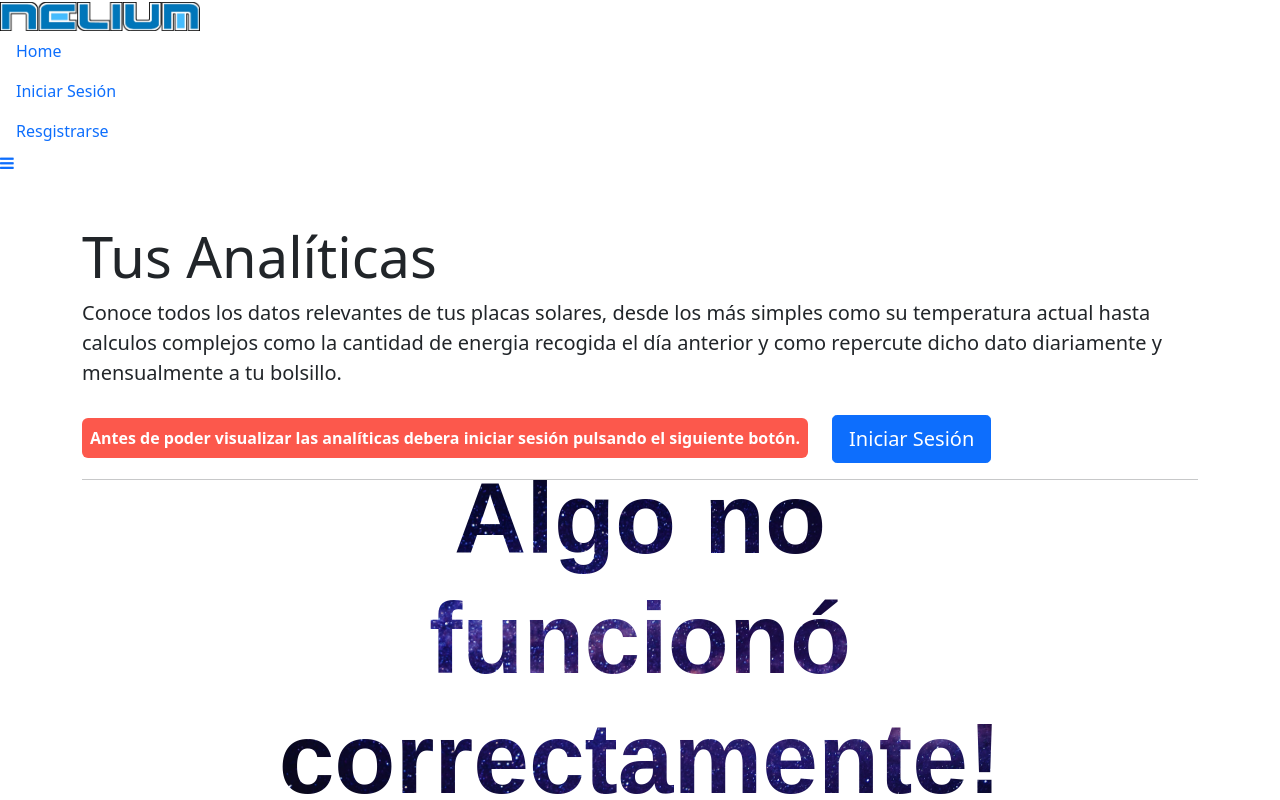
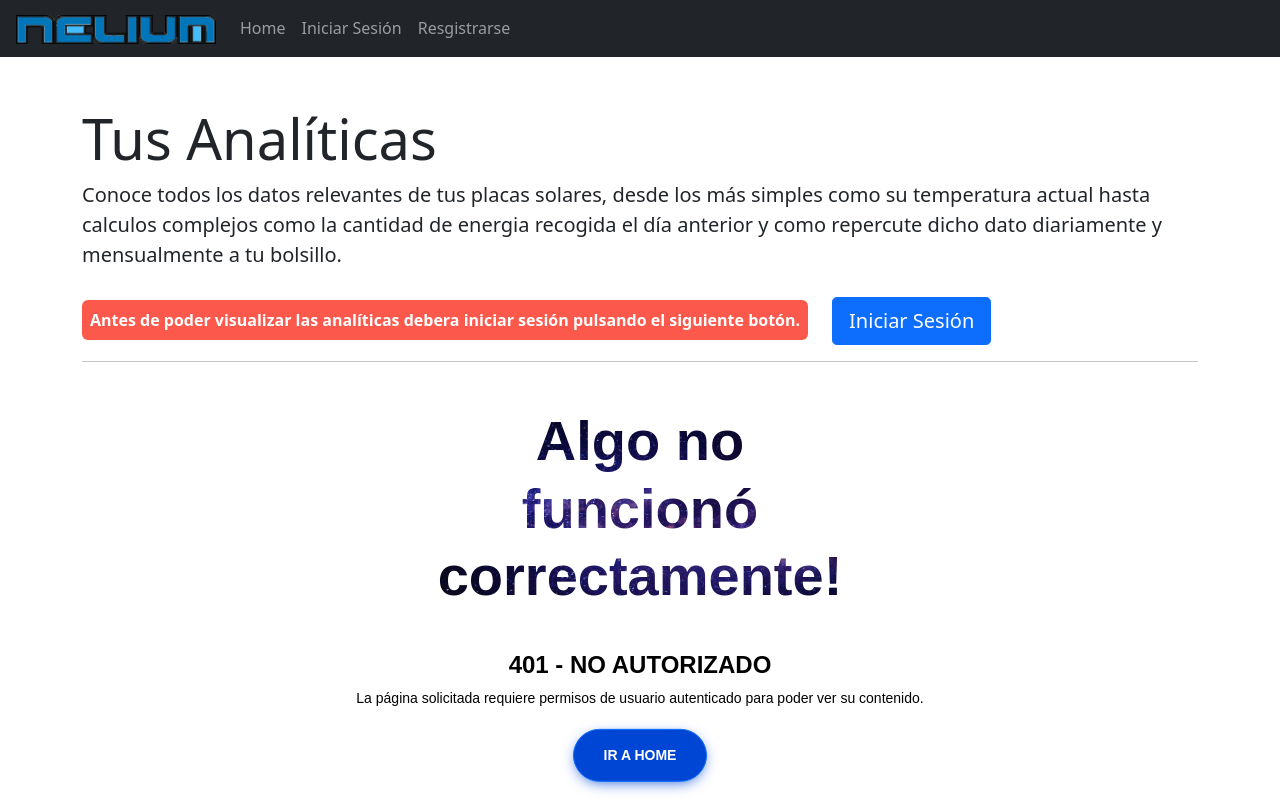
Before and after one commit to Pabcargam/TFG, a React (Create React App) app in the folder frontend/: page /analytics in a window 1280 px wide. Shown: the top 800 px of the page. Built offline with nearby package versions, Linux system fonts and the light colour scheme; no server answers.

Commit message:
Depuracion de atributo 'Height' para 'Responsive' .

```diff
--- a/frontend/src/components/Navbar.js
+++ b/frontend/src/components/Navbar.js
@@ -7,52 +7,52 @@ import neliumImage from '../assets/NeliumTransparente.jpg';
 
 const Navbar = ({ logout, isAuthenticated }) => {
 
-    function myFunction() {
+    /*function myFunction() {
         var x = document.getElementById("myTopnav");
         if (x.className === "topnav") {
           x.className += " responsive";
         } else {
           x.className = "topnav";
         }
-      }
+      }*/
 
     const linksInvitados = () => (
 
-        <Fragment>
+        /*<Fragment>
             <Link className='nav-link' to='/login'>Iniciar Sesión</Link>
             <Link className='nav-link' to='/signup'>Resgistrarse</Link>
-        </Fragment>
+        </Fragment>*/
 
-        /*<Fragment>
+        <Fragment>
             <li className='nav-item'>
                 <Link className='nav-link' to='/login'>Iniciar Sesión</Link>
             </li>
             <li className='nav-item'>
                 <Link className='nav-link' to='/signup'>Resgistrarse</Link>
             </li>
-        </Fragment>*/
+        </Fragment>
     );
 
     const linksAutenticados = () => (
 
-        <Fragment>
+        /*<Fragment>
             <Link className='nav-link' to='/analytics'>Analíticas</Link>
             <Link className='nav-link' to='/' onClick={logout}>Cerrar Sesión</Link>
-        </Fragment>
+        </Fragment>*/
 
-        /*<Fragment>
+        <Fragment>
             <li className='nav-item'>
                 <Link className='nav-link' to='/analytics'>Analíticas</Link>
             </li>
             <li className='nav-item'>
                 <Link className='nav-link' to='/' onClick={logout}>Cerrar Sesión</Link>
             </li>
-        </Fragment>*/
+        </Fragment>
     );
 
     return (
 
-        <div class='topnav' id='myTopnav'>
+        /*<div class='topnav' id='myTopnav'>
             <link rel='stylesheet' href='https://cdnjs.cloudflare.com/ajax/libs/font-awesome/4.7.0/css/font-awesome.min.css'></link>
             <Link className='navbar-brand' to='/'><img src={neliumImage} alt='Nelium Analytics' width='200px' height='100%'/></Link>
             <Link className='nav-link' to='/'> Home </Link>
@@ -60,9 +60,9 @@ const Navbar = ({ logout, isAuthenticated }) => {
             <a href='javascript:void(0);' class='icon' onclick={myFunction}>
                 <i class="fa fa-bars"></i>
             </a>
-        </div>
+        </div>*/
 
-        /*<Fragment>
+        <Fragment>
             <link rel='stylesheet' href='https://cdnjs.cloudflare.com/ajax/libs/font-awesome/4.7.0/css/font-awesome.min.css'></link>
             <nav className='navbar navbar-expand-lg navbar-dark bg-dark px-3' >
                 <Link className='navbar-brand' to='/'><img src={neliumImage} alt='Nelium Analytics' width='200px' height='100%'/></Link>
@@ -76,7 +76,7 @@ const Navbar = ({ logout, isAuthenticated }) => {
                 </div>
             </nav>
             <Alert />
-        </Fragment>*/
+        </Fragment>
     );
 };
 
--- a/frontend/src/styles/analytics.css
+++ b/frontend/src/styles/analytics.css
@@ -172,3 +172,42 @@
       font-size: 80%;
     }
 }
+
+@media only screen and (max-height: 821px) {
+
+  #notfound .notfound {
+    top: 45%;
+  }
+  .notfound .notfound-404 {
+    height: 100px;
+  }
+  .notfound .notfound-404 h1 {
+    font-size: 350%;
+    width: 110%;
+  }
+  .notfound h2 {
+    margin-top: 35%;
+  }
+}
+
+@media only screen and (max-height: 710px) {
+
+  #notfound .notfound {
+    top: 53%;
+  }
+  .notfound .notfound-404 {
+    height: 100px;
+  }
+  .notfound .notfound-404 h1 {
+    font-size: 270%;
+  }
+  .notfound h2 {
+    font-size: 110%;
+    margin-top: 22%;
+    width: 92%;
+    left: 50%;
+      -webkit-transform: translateX(+1%);
+          -ms-transform: translateX(+1%);
+              transform: translateX(+1%);
+  }
+}
--- a/frontend/src/styles/notFoundStyle.css
+++ b/frontend/src/styles/notFoundStyle.css
@@ -110,3 +110,37 @@
         margin-top: 10px;
       }
   }
+
+  @media only screen and (max-height: 821px) {
+
+    #notfound .notfound {
+      top: 45%;
+    }
+    .notfound .notfound-404 {
+      height: 100px;
+    }
+    .notfound .notfound-404 h3 {
+      font-size: 550%;
+      width: 110%;
+    }
+    .notfound h2 {
+      margin-top: 35%;
+    }
+  }
+
+  @media only screen and (max-height: 710px) {
+
+    #notfound .notfound {
+      top: 59%;
+    }
+    .notfound .notfound-404 {
+      height: 100px;
+    }
+    .notfound .notfound-404 h3 {
+      font-size: 370%;
+    }
+    .notfound h2 {
+      font-size: 110%;
+      margin-top: 22%;
+    }
+  }
```
